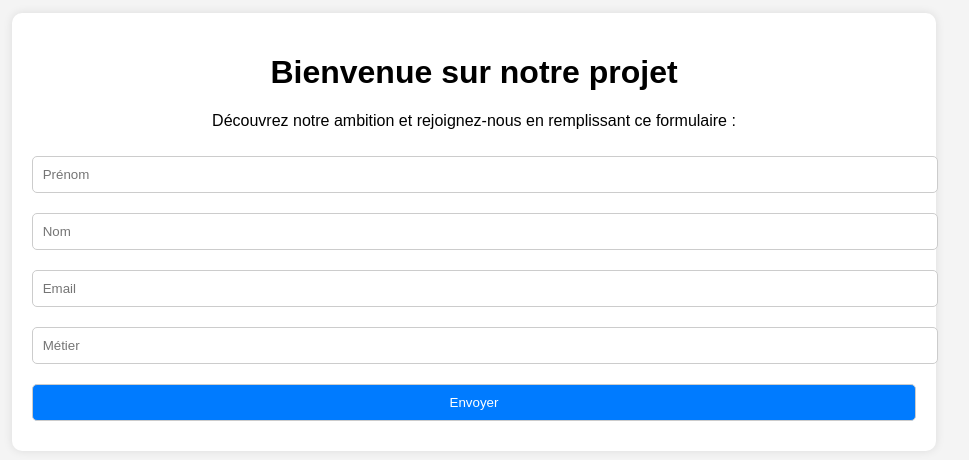
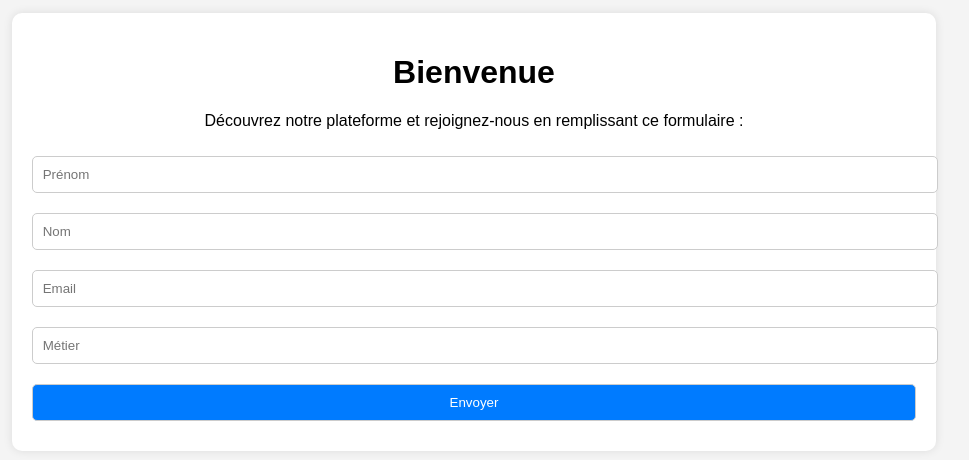
Before and after one commit to Degatc/landing-page, a plain HTML site: page index.html in a window 1280 px wide. Shown: the part 176-636 px from the top of the page, without its empty margins (166-1135 px from the left). Drawn offline with Linux system fonts and the light colour scheme.

Commit message:
Update index.html

```diff
--- a/index.html
+++ b/index.html
@@ -3,7 +3,7 @@
 <head>
     <meta charset="UTF-8">
     <meta name="viewport" content="width=device-width, initial-scale=1.0">
-    <title>Landing Page - QR Code</title>
+    <title>Pro Artisan</title>
     <style>
         body {
             font-family: Arial, sans-serif;
@@ -40,8 +40,8 @@
 </head>
 <body>
     <div class="container">
-        <h1>Bienvenue sur notre projet</h1>
-        <p>Découvrez notre ambition et rejoignez-nous en remplissant ce formulaire :</p>
+        <h1>Bienvenue</h1>
+        <p>Découvrez notre plateforme et rejoignez-nous en remplissant ce formulaire :</p>
         <form action="https://formspree.io/f/{TON_FORM_ID}" method="POST">
             <input type="text" name="prenom" placeholder="Prénom" required>
             <input type="text" name="nom" placeholder="Nom" required>
```
